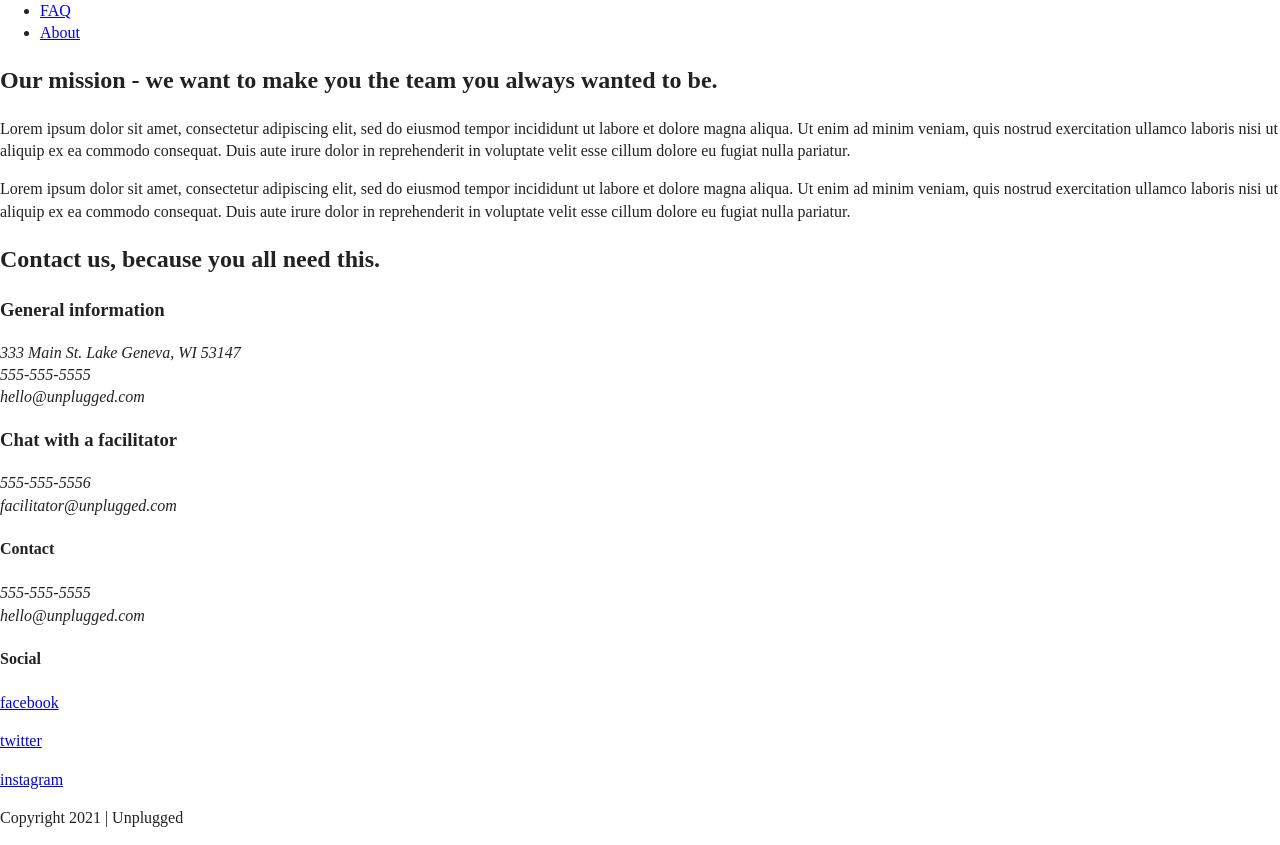
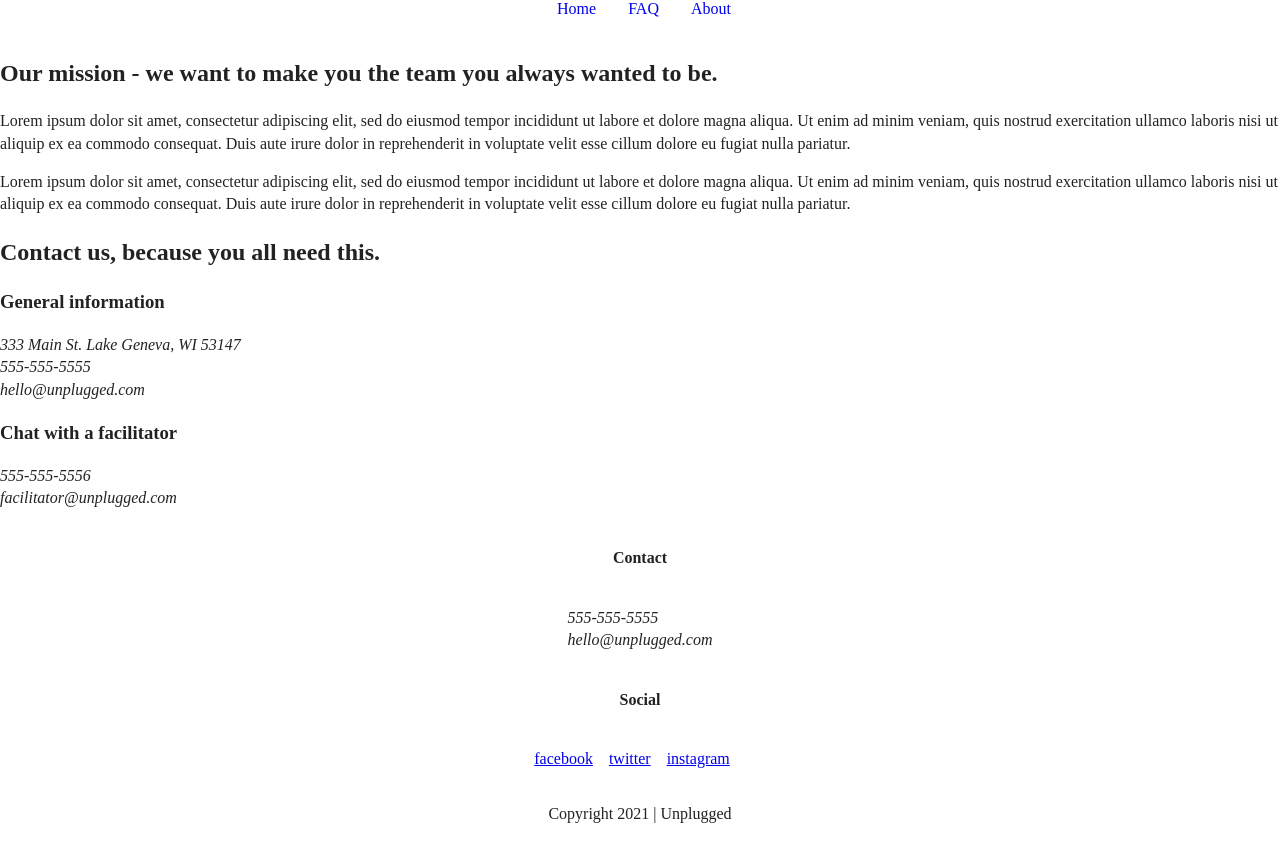
Before and after one commit to Rayne-Shadow-Legends/unplugged-retreat, a website: page about/index.html in a window 1280 px wide. Shown: the part 40-885 px from the top of the page. Drawn offline with Linux system fonts and the light colour scheme.

Commit message:
finished header and footer css

```diff
--- a/about/index.html
+++ b/about/index.html
@@ -34,8 +34,9 @@
       <a href="#"><img src="ads" alt="header image"></a>
       <nav>
         <ul>
-          <li><a href="faq/index.html" target="_blank">FAQ</a></li>
-          <li><a href="about/index.html" target="_blank">About</a></li>
+          <li><a href="../index.html" target="_blank">Home</a></li>
+          <li><a href="../faq/index.html" target="_blank">FAQ</a></li>
+          <li><a href="index.html" target="_blank">About</a></li>
         </ul>
       </nav>
     </div>
@@ -69,17 +70,17 @@
     <section class="contact-section">
       <div class="content-wrapper">
         <h2>Contact us, because you all need this.</h2>
-        <div>
+        <div class="top-contact">
           <h3>General information</h3>
-          <address>
+          <address class="top-contact">
             <p>333 Main St. Lake Geneva, WI 53147<br>
               555-555-5555<br>
               hello@unplugged.com</p>
           </address>
         </div>
-        <div>
+        <div class="bottom-contact">
           <h3>Chat with a facilitator</h3>
-          <address>
+          <address class="top-contact">
             <p>555-555-5556 <br>
               facilitator@unplugged.com</p>
           </address>
@@ -104,18 +105,16 @@
         </div>
         <div class="social">
           <h4>Social</h4>
-          <div class="social icons">
+          <div class="social-icons">
             <p><a href="https://www.facebook.com/2465812873642953" target="_blank">facebook</a></p>
             <p><a href="https://twitter.com/ThePenguin_22" target="_blank">twitter</a></p>
             <p><a href="https://www.instagram.com/pengu_6969/" target="_blank">instagram</a></p>
-            <!-- other socials here !-->
           </div>
         </div>
       </div>
-    </div>
-
-    <div class="copright">
-      <p>Copyright 2021 | Unplugged</p>
+      <div class="copyright">
+        <p>Copyright 2021 | Unplugged</p>
+      </div>
     </div>
   </footer>
 
--- a/css/main.css
+++ b/css/main.css
@@ -1,16 +1,13 @@
 /*! HTML5 Boilerplate v8.0.0 | MIT License | https://html5boilerplate.com/ */
-
 /* main.css 2.1.0 | MIT License | https://github.com/h5bp/main.css#readme */
 /*
  * What follows is the result of much research on cross-browser styling.
  * Credit left inline and big thanks to Nicolas Gallagher, Jonathan Neal,
  * Kroc Camen, and the H5BP dev community and team.
  */
-
 /* ==========================================================================
    Base styles: opinionated defaults
    ========================================================================== */
-
 html {
   color: #222;
   font-size: 1em;
@@ -26,7 +23,6 @@ html {
  *
  * Customize the background color to match your design.
  */
-
 ::-moz-selection {
   background: #b3d4fc;
   text-shadow: none;
@@ -40,7 +36,6 @@ html {
 /*
  * A better looking default horizontal rule
  */
-
 hr {
   display: block;
   height: 1px;
@@ -55,7 +50,6 @@ hr {
  * images, videos and the bottom of their containers:
  * https://github.com/h5bp/html5-boilerplate/issues/440
  */
-
 audio,
 canvas,
 iframe,
@@ -68,7 +62,6 @@ video {
 /*
  * Remove default fieldset styles.
  */
-
 fieldset {
   border: 0;
   margin: 0;
@@ -78,7 +71,6 @@ fieldset {
 /*
  * Allow only vertical resizing of textareas.
  */
-
 textarea {
   resize: vertical;
 }
@@ -86,15 +78,148 @@ textarea {
 /* ==========================================================================
    Author's custom styles
    ========================================================================== */
+/* -------------------- Base Header - Footer Styles -------------------- */
+header,
+footer {
+  display: flex;
+  justify-content: center;
+  align-items: center;
+  flex-flow: row wrap;
+}
+
+header a {
+  display: flex;
+  justify-content: center;
+  text-decoration:none;
+}
+
+header nav {
+}
+
+nav ul {
+  display:flex;
+  list-style-type: none;
+}
+
+nav li {
+  margin-right: 2rem;
+}
+
+div.contact{
+  display: flex;
+  align-items: center;
+  flex-direction: column;
+}
+
+div.footer-content {
+  display: flex;
+  justify-content: center;
+  align-items: center;
+  flex-direction: column;
+}
+
+div.social {
+  display: flex;
+  flex-direction: column;
+  align-items: center;
+}
+
+div.social-icons{
+  display: flex;
+  justify-content: center;
+}
+
+div.social-icons p{
+  display: flex;
+  justify-content: center;
+  margin-right: 1rem;
+}
+
+.copyright {
+  display: flex;
+  justify-content: center;
+}
+
+/* -------------------- Mobile Homepage styles-------------------- */
+
+.hero-area {
+
+}
+
+.form-description {
+
+}
+
+.contact-form {
+
+}
+
+section.features {
+
+}
+
+.fontawesome-icon {
+
+}
+
+h2.reviews {
+
+}
+
+article.reviews {
+
+}
+
+/* -------------------- Mobile FAQ styles-------------------- */
+
+div.faq {
+
+}
+
+/* -------------------- Mobile About styles-------------------- */
+
+section.mission {
+
+}
+
+div.mission-content {
+
+}
+
+section.map {
+
+}
+
+figure {
+
+}
+
+section.contact-section {
+
+}
+
+div.top-contact {
+
+}
+
+address.top-contact {
+
+}
+
+div.bottom-contact {
+
+}
+
+address.bottom-contact {
+
+}
 
 /* ==========================================================================
    Helper classes
    ========================================================================== */
-
 /*
  * Hide visually and from screen readers
  */
-
 .hidden,
 [hidden] {
   display: none !important;
@@ -108,7 +233,6 @@ textarea {
  *    causes content to wrap 1 word per line:
  *    https://medium.com/@jessebeach/beware-smushed-off-screen-accessible-text-5952a4c2cbfe
  */
-
 .sr-only {
   border: 0;
   clip: rect(0, 0, 0, 0);
@@ -127,7 +251,6 @@ textarea {
  * to be focusable when navigated to via the keyboard:
  * https://www.drupal.org/node/897638
  */
-
 .sr-only.focusable:active,
 .sr-only.focusable:focus {
   clip: auto;
@@ -142,7 +265,6 @@ textarea {
 /*
  * Hide visually and from screen readers, but maintain layout
  */
-
 .invisible {
   visibility: hidden;
 }
@@ -158,7 +280,6 @@ textarea {
  * 2. The use of `table` rather than `block` is only necessary if using
  *    `:before` to contain the top-margins of child elements.
  */
-
 .clearfix::before,
 .clearfix::after {
   content: " ";
@@ -174,15 +295,14 @@ textarea {
    These examples override the primary ('mobile first') styles.
    Modify as content requires.
    ========================================================================== */
-
 @media only screen and (min-width: 35em) {
   /* Style adjustments for viewports that meet the condition */
 }
 
 @media print,
-  (-webkit-min-device-pixel-ratio: 1.25),
-  (min-resolution: 1.25dppx),
-  (min-resolution: 120dpi) {
+(-webkit-min-device-pixel-ratio: 1.25),
+(min-resolution: 1.25dppx),
+(min-resolution: 120dpi) {
   /* Style adjustments for high resolution devices */
 }
 
@@ -191,8 +311,8 @@ textarea {
    Inlined to avoid the additional HTTP request:
    https://www.phpied.com/delay-loading-your-print-css/
    ========================================================================== */
+@media print {
 
-@media print {
   *,
   *::before,
   *::after {
@@ -209,11 +329,11 @@ textarea {
   }
 
   a[href]::after {
-    content: " (" attr(href) ")";
+    content: " ("attr(href) ")";
   }
 
   abbr[title]::after {
-    content: " (" attr(title) ")";
+    content: " ("attr(title) ")";
   }
 
   /*
```
Also changed, not shown: faq/index.html (+7 -6 lines), index.html (+1 -0 lines).
